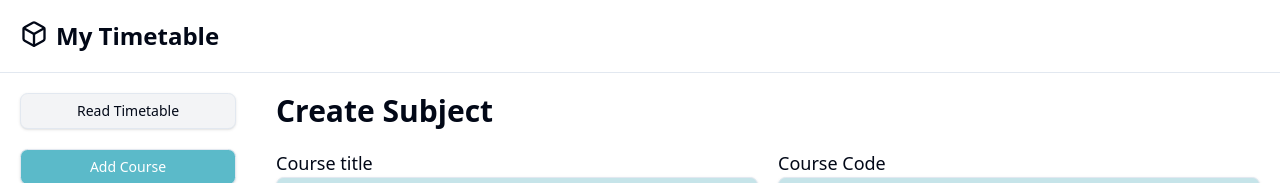
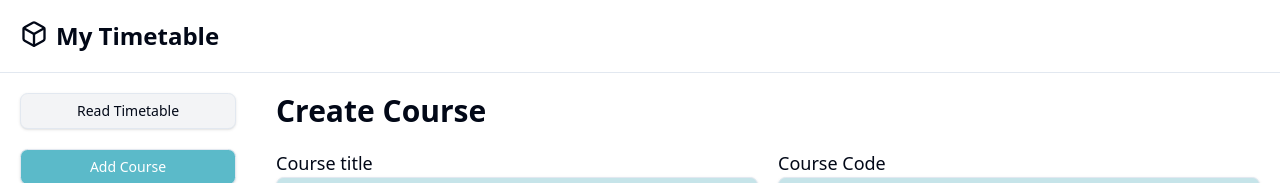
Before and after one commit to bin-abdoul/Timetable, a React (Vite) app: page /dashboard/addcourse in a window 1280 px wide. Shown: the top 183 px of the page. Built offline with nearby package versions, Linux system fonts and the light colour scheme; sample sign-in values are in the browser's storage.

Commit message:
All pages done

```diff
--- a/src/App.tsx
+++ b/src/App.tsx
@@ -27,7 +27,6 @@
 export default function App() {
   return (
     <Routes>
-
       {/* Auth Stack */}
       <Route element={<AuthRoute />}>
         <Route path="/" element={<Login />} />
@@ -41,6 +40,7 @@
           <Route path="readtimetable" element={<ReadTimetable />} />
           <Route path="rolemanagement" element={<RoleManagement />} />
           <Route path="addcourse" element={<AddCourse />} />
+
           <Route path="userinfo/:userId" element={<UserInfo />} />
         </Route>
       </Route>
--- a/src/MainPages/AddCourse.tsx
+++ b/src/MainPages/AddCourse.tsx
@@ -69,7 +69,7 @@
 
   return (
     <div className="flex flex-col gap-5">
-      <h1 className="font-bold text-3xl">Create Subject</h1>
+      <h1 className="font-bold text-3xl">Create Course</h1>
 
       <form onSubmit={handleSubmit}>
         <div className="grid grid-cols-2 gap-5">
--- a/src/MainPages/RoleManagement.tsx
+++ b/src/MainPages/RoleManagement.tsx
@@ -130,7 +130,7 @@
   const navigate = useNavigate();
 
   const goToUserInfo = () => {
-    navigate(`/userinfo/${id}`);
+    navigate(`/dashboard/userinfo/${id}`);
   };
 
   return (
```
